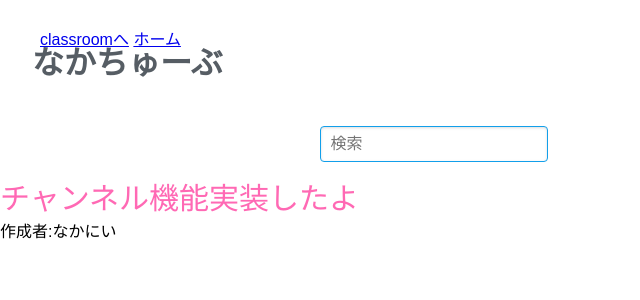
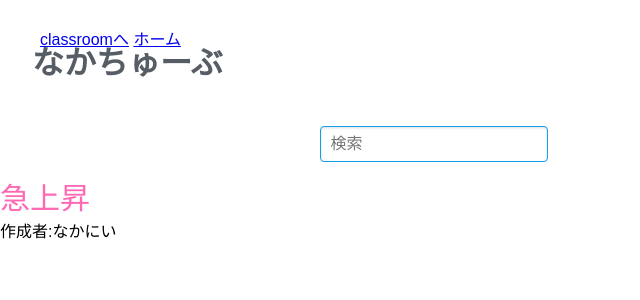
Before and after one commit to nakanii12/yuki2all, a Flask app: template templates/home.html in a window 1280 px wide. Shown: the top 300 px of the page, without its empty margins (0-640 px from the left). Run offline with Flask 2, Linux system fonts and the light colour scheme; the template is opened without the code that fills it, so the values that code supplies are empty.

Commit message:
Update home.html

```diff
--- a/templates/home.html
+++ b/templates/home.html
@@ -1,7 +1,7 @@
 <!DOCTYPE html>
 <html lang="ja">
 <!--
-    htmlみてくれてありがとぅ。なかにいだぉSexSexSex
+    htmlみてくれてありがとぅ。なかにいだ
 -->
 <head>
     <title>連番を簡単に生成！！</title>
@@ -53,7 +53,7 @@
             </div>
             <div class="pure-u-1-4"></div>
         </div>
-      <div class="info">チャンネル機能実装したよ</div>
+      <div class="info">急上昇</div>
       <div class="minfo">作成者:なかにい</div>
     </body>
 
```
